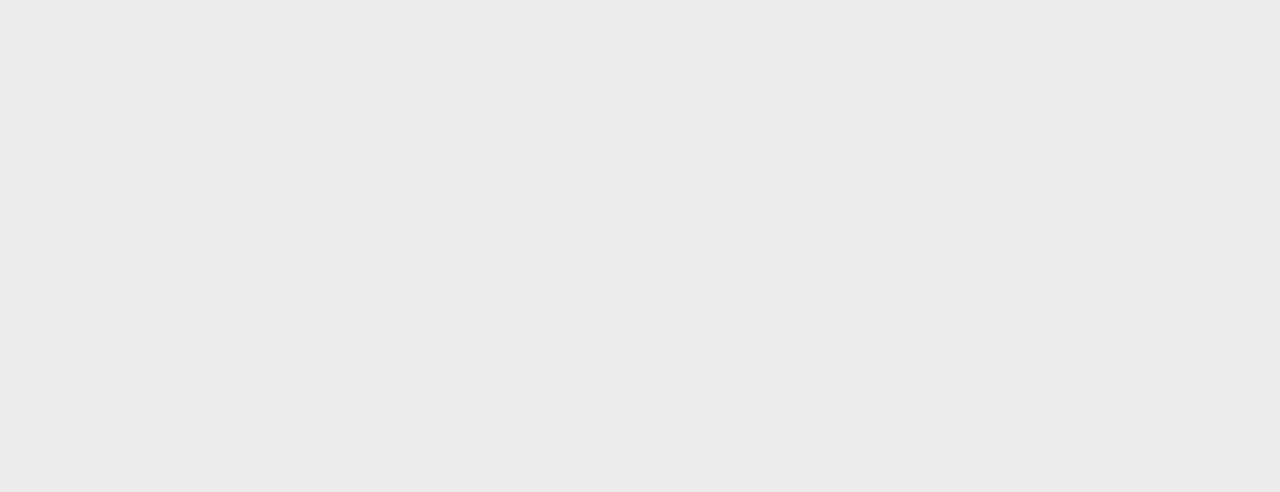
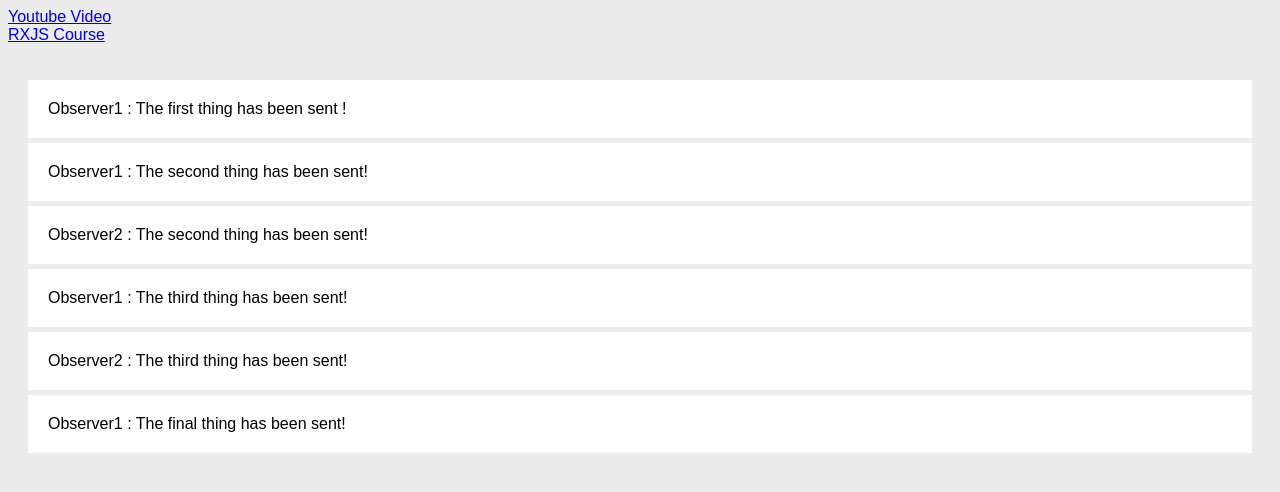
Before and after one commit to Alexstuder/rxjs-learn, a website built with webpack: page index.html in a window 1280 px wide. Built offline with nearby package versions, Linux system fonts and the light colour scheme.

Commit message:
Half Lessons done !

```diff
--- a/index.html
+++ b/index.html
@@ -13,6 +13,11 @@
     </style>
 </head>
 <body>
+
+<a href="https://youtu.be/PhggNGsSQyg"  target="_blank" rel="noopener noreferrer">Youtube Video</a><br>
+<a href="https://coursetro.com/courses/25/A-Comprehensive-RxJS-Tutorial---Learn-ReactiveX-for-JavaScript-"  target="_blank" rel="noopener noreferrer" >RXJS Course</a>
+
+
 <ul id="output"></ul>
 
 <script src="/bundle.js"></script>
--- a/src/code.ts
+++ b/src/code.ts
@@ -1,3 +1,78 @@
 import * as Rx from "rxjs"
+import {Observable} from "rxjs";
+//import {fromEvent} from "rxjs/Observable/fromEvent"
+import {fromEvent} from "rxjs"
+import {Subject} from "rxjs"
 
-console.log('RX',Rx.observable);
+console.log('RX', Rx.observable);
+
+var subject = new Subject();
+
+subject.subscribe(
+    data => addItem('Observer1 : ' + data),
+    error => addItem('Observer1 Error : ' + error),
+    () => addItem('Observer1 Completed!')
+)
+
+subject.next('The first thing has been sent !')
+
+var observer2 = subject.subscribe(
+    data => addItem('Observer2 : ' + data),
+    error => addItem('Observer2 Error : ' + error),
+    () => addItem('Observer2 Completed!')
+)
+
+subject.next('The second thing has been sent! ')
+subject.next('The third thing has been sent! ')
+observer2.unsubscribe();
+subject.next('The final thing has been sent! ')
+
+
+// Beispiel 2 ! Observable durch einen Event !
+// var observable = fromEvent(document, 'mousemove');
+//
+// setTimeout(() => {
+//     var subscription = observable.subscribe(
+//         (x:any) =>addItem(x)
+//     )
+//     },2000);
+
+
+// * Beispiel 1 ! Basic
+//
+// var observable = Observable.create((observer: any) => {
+//     try {
+//         observer.next('Hey guys!');
+//         observer.next('How are you');
+//         setInterval(() => {
+//             observer.next('I am good')
+//         }, 2000)
+//         //observer.complete();
+//         // throw new Error('Schtudis Error!')
+//         // observer.next('this will not be send');
+//     } catch (err) {
+//         observer.error(err);
+//     }
+// });
+//
+//
+// var observer = observable.subscribe(
+//     (x: any) => addItem(x),
+//     (error: any) => addItem(error),
+//     () => addItem('Completed')
+// );
+//
+// setTimeout(() => {
+//     var observer2 = observable.subscribe(
+//         (x: any) => addItem('Subscriber 2 : ' + x)
+//     )
+//
+// }, 3000)
+
+
+function addItem(val: any) {
+    var node = document.createElement("li");
+    var textnode = document.createTextNode(val);
+    node.appendChild(textnode);
+    document.getElementById("output").appendChild(node);
+}
```
